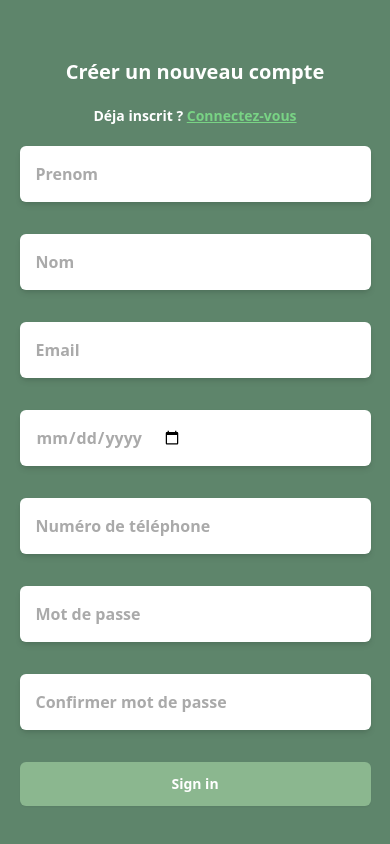
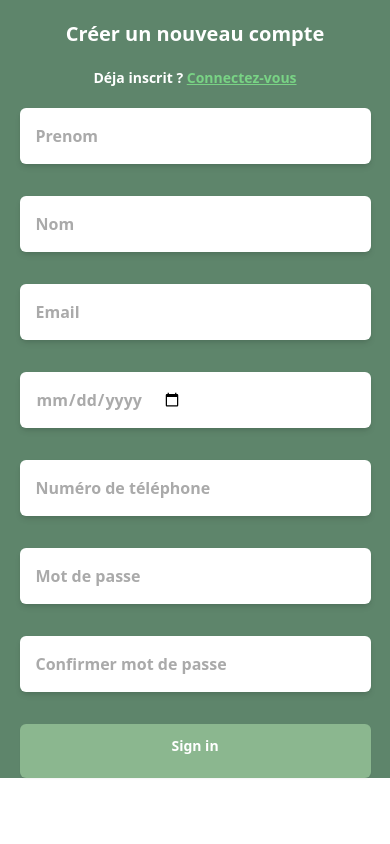
Before and after one commit to Matthieu77220/M2I_Site_Web, a React (Vite) app in the folder app-web/: page / in a window 390 px wide. Built offline with nearby package versions, Linux system fonts and the light colour scheme.

Commit message:
Correction responsive + empêchement réinitialisation du form en cas de input non valides

```diff
--- a/app-web/src/App.jsx
+++ b/app-web/src/App.jsx
@@ -6,9 +6,9 @@ import FormulaireInscription from "./FormulaireInscription";
 
 function App() {
   return (
-    <>
+    <div className='flex flex-col justify-center lg:h-screen bg-[#5E856B]'>
       <FormulaireInscription />
-    </>
+    </div>
   )
 }
 
--- a/app-web/src/FormulaireInscription.jsx
+++ b/app-web/src/FormulaireInscription.jsx
@@ -26,21 +26,24 @@ function FormulaireInscription() {
     const [isInputValid, setIsInputValid] = useState(true)
 
     // Vérifie si les inputs sont conforment aux Regex ainsi que les MDP
-    function checkValidInput() {
+    function checkValidInput(event) {
         if (regexPrenom.test(formData.prenom) && regexNom.test(formData.nom) && regexEmail.test(formData.email) && regexTel.test(formData.telephone) && regexMotDePasse.test(formData.motDePasse) && regexMotDePasse.test(formData.confirmMotDePasse)) {
             setIsInputValid(true) // Attribut True si le résultat lors de la 1er condition etait dans le else
             if (formData.motDePasse == formData.confirmMotDePasse) {
                 setIsPassWordMatch(true)
+
             }else {
                 setIsPassWordMatch(false)
+                event.preventDefault() // empêche la réinitilisation du form si MDP != confirme MDP
             }
         }else{
             setIsInputValid(false)
+            event.preventDefault() // empêche la réinitilisation du form si input n'est pas conforme avec les Regex
         }
     }
 
     return (
-        <div className="h-screen flex justify-center items-center py-7 bg-[#5E856B] w-auto ">
+        <div className="flex justify-center items-center bg-[#5E856B] w-auto">
             <div className="md:w-1/2 lg:w-1/2 xl:w-1/2 2xl:w-1/2 w-full">
                 <h1 className="text-center text-xl md:text-4xl font-bold m-5 text-white">Créer un nouveau compte</h1>
                 <h2 className="text-center text-sm md:text-xl mt-3 font-bold text-white">Déja inscrit ? <a href="#" className="text-[#7CA982] underline contrast-200">Connectez-vous</a></h2>
@@ -164,7 +167,7 @@ function FormulaireInscription() {
                     </div>
 
                     {/* Bouton s'inscrire */}
-                    <button type="submit" onClick={() => checkValidInput()} className="flex m-auto w-[90%] md:w-full justify-center rounded-md shadow-xs bg-[#8BB78F] px-4 py-2.5 text-sm/6 font-semibold text-white hover:bg-[#6b9773] cursor-pointer focus-visible:outline-2 focus-visible:outline-offset-2">Sign in</button>
+                    <button type="submit" onClick={(event) => checkValidInput(event)} className="flex m-auto w-[90%] md:w-full justify-center rounded-md shadow-xs bg-[#8BB78F] px-4 py-2.5 pb-5 text-sm/6 font-semibold text-white hover:bg-[#6b9773] cursor-pointer focus-visible:outline-2 focus-visible:outline-offset-2">Sign in</button>
 
                   </form>
                 </div>
```
